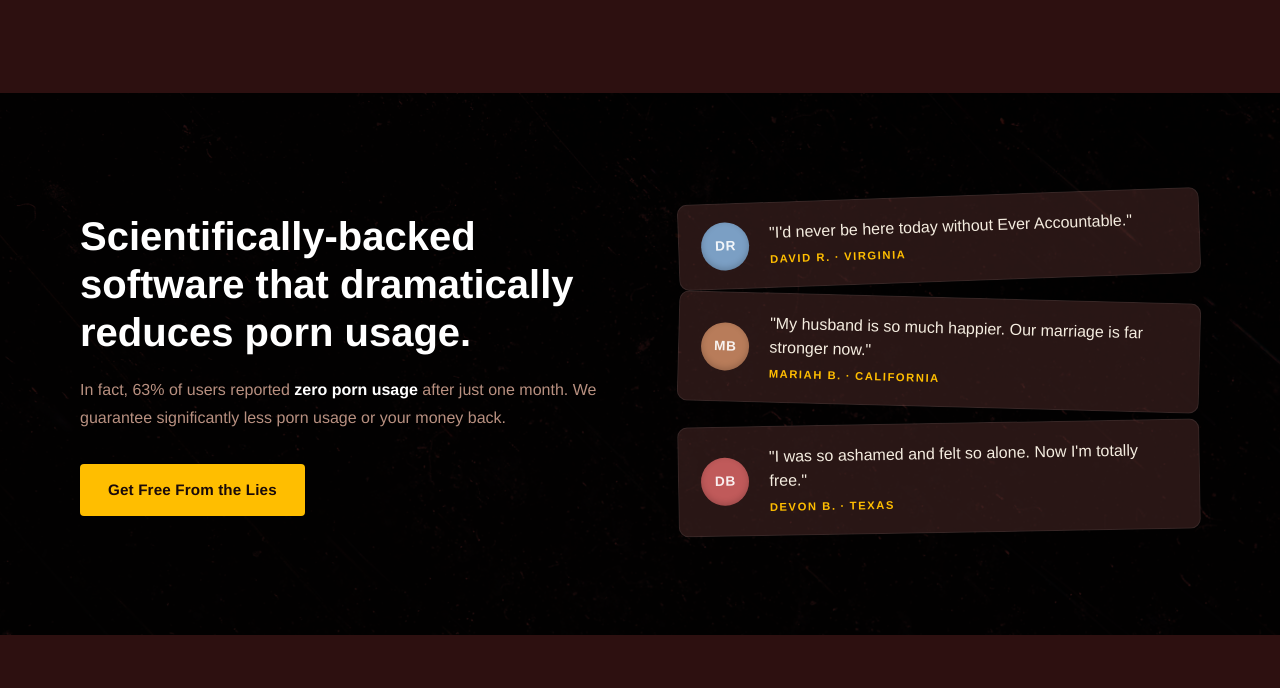
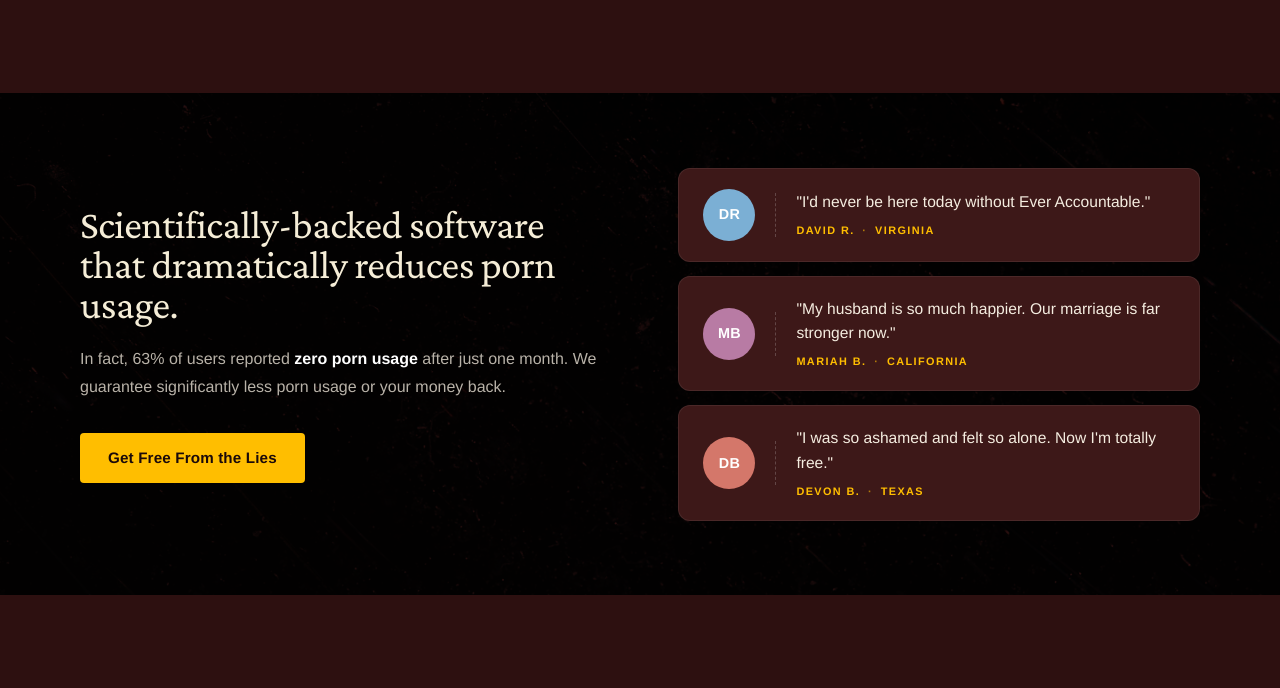
Before and after one commit to everaccdev/pornlies, an Astro site: page / in a window 1280 px wide. Shown: the part 1185-1873 px from the top of the page. Built offline with nearby package versions, Linux system fonts and the light colour scheme; Astro itself is replaced by a stand-in of ours; grey boxes are pictures that could not be loaded; a web font is replaced by a local one.

Commit message:
CSS changes

```diff
--- a/src/components/ScienceBacked.astro
+++ b/src/components/ScienceBacked.astro
@@ -1,10 +1,9 @@
 ---
 interface Testimonial {
-  initials: string;
   name: string;
   location: string;
   quote: string;
-  rotate: number; // degrees of tilt
+  initials: string;
   avatarColor: string;
 }
 
@@ -16,30 +15,9 @@
 
 const {
   testimonials = [
-    {
-      initials: 'DR',
-      name: 'David R.',
-      location: 'Virginia',
-      quote: '"I\'d never be here today without Ever Accountable."',
-      rotate: -2,
-      avatarColor: '#7b9fc4',
-    },
-    {
-      initials: 'MB',
-      name: 'Mariah B.',
-      location: 'California',
-      quote: '"My husband is so much happier. Our marriage is far stronger now."',
-      rotate: 1.5,
-      avatarColor: '#b87c5a',
-    },
-    {
-      initials: 'DB',
-      name: 'Devon B.',
-      location: 'Texas',
-      quote: '"I was so ashamed and felt so alone. Now I\'m totally free."',
-      rotate: -1,
-      avatarColor: '#c05a5a',
-    },
+    { name: 'David R.',  location: 'Virginia',    quote: "I'd never be here today without Ever Accountable.", initials: 'DR', avatarColor: '#7BAFD4' },
+    { name: 'Mariah B.', location: 'California',  quote: "My husband is so much happier. Our marriage is far stronger now.", initials: 'MB', avatarColor: '#B87BA4' },
+    { name: 'Devon B.',  location: 'Texas',       quote: "I was so ashamed and felt so alone. Now I'm totally free.", initials: 'DB', avatarColor: '#D4776A' },
   ],
   ctaHref = 'https://everaccountable.com/fighting-porn-together/',
   ctaLabel = 'Get Free From the Lies',
@@ -58,27 +36,33 @@
         In fact, 63% of users reported <strong>zero porn usage</strong> after just one month.
         We guarantee significantly less porn usage or your money back.
       </p>
-      <a href={ctaHref} target="_blank" rel="noopener" class="btn btn--primary science-btn">
+      <a
+        href={ctaHref}
+        target="_blank"
+        rel="noopener"
+        class="btn btn--primary"
+      >
         {ctaLabel}
       </a>
     </div>
 
-    <!-- Right: stacked + tilted testimonial cards -->
-    <div class="science-cards">
+    <!-- Right: stacked testimonial cards, bleed top/bottom -->
+    <div class="science-right">
       {testimonials.map((t, i) => (
-        <div
-          class={`science-card reveal animate-fadeup--delay-${i + 1}`}
-          style={`--rotate: ${t.rotate}deg`}
-        >
+        <div class={`science-card reveal animate-fadeup--delay-${i + 1}`}>
+          <!-- Avatar circle with colored bg + initials -->
           <div class="science-card__avatar" style={`background-color: ${t.avatarColor}`}>
-            {t.initials}
+            <span class="science-card__initials">{t.initials}</span>
           </div>
+
+          <!-- Dashed vertical divider -->
+          <div class="science-card__divider" aria-hidden="true"></div>
+
+          <!-- Quote + attribution -->
           <div class="science-card__body">
-            <p class="science-card__quote">{t.quote}</p>
+            <p class="science-card__quote">"{t.quote}"</p>
             <p class="science-card__author">
-              <span class="science-card__name">{t.name}</span>
-              <span aria-hidden="true"> · </span>
-              <span class="science-card__location">{t.location}</span>
+              {t.name} <span class="science-card__dot">·</span> {t.location}
             </p>
           </div>
         </div>
@@ -89,15 +73,16 @@
 </section>
 
 <style>
-  /* ── Section shell ──────────────────────────────────────────────────────── */
   .science-section {
-    background-color: var(--color-bg-mid);
-    /* Paint texture as section background */
+    /* Correct dark maroon — NOT near-black */
+    background-color: #2d1010;
     background-image: url('/images/textures/texture-paint.png');
     background-size: cover;
     background-position: center;
     background-blend-mode: multiply;
-    padding-block: clamp(4rem, 8vw, 7rem);
+    position: relative;
+    padding-block: clamp(4rem, 9vw, 7rem);
+    overflow: visible; /* allow cards to bleed */
   }
 
   .science-inner {
@@ -106,7 +91,7 @@
     padding-inline: clamp(1rem, 4vw, 2.5rem);
     display: grid;
     grid-template-columns: 1fr 1fr;
-    gap: clamp(3rem, 6vw, 7rem);
+    gap: clamp(3rem, 6vw, 6rem);
     align-items: center;
   }
 
@@ -117,19 +102,21 @@
     }
   }
 
-  /* ── Left column ────────────────────────────────────────────────────────── */
+  /* ── Left column ── */
+  /* Figma: Crimson Pro, weight 500, 40px, line-height 40px (1:1), letter-spacing -0.5px, color #F5EDD7 */
   .science-heading {
-    font-family: var(--font-display);
-    font-size: clamp(1.75rem, 3.5vw, 2.5rem);
-    font-weight: 700;
-    color: var(--color-white);
-    line-height: 1.2;
+    font-family: 'Crimson Pro', Georgia, serif;
+    font-size: clamp(1.75rem, 3.2vw, 2.5rem);
+    font-weight: 500;
+    color: #F5EDD7;
+    line-height: 1;
+    letter-spacing: -0.5px;
     margin-bottom: 1.25rem;
   }
 
   .science-stat {
-    font-size: clamp(0.9rem, 1.5vw, 1rem);
-    color: var(--color-text-muted);
+    font-size: clamp(0.9rem, 1.4vw, 1rem);
+    color: rgba(245, 237, 224, 0.75);
     line-height: 1.75;
     margin-bottom: 2rem;
   }
@@ -139,82 +126,86 @@
     font-weight: 700;
   }
 
-  .science-btn {
-    /* override pill radius — keep square 4px */
-    border-radius: var(--radius-sm) !important;
-    font-size: 0.95rem;
-    padding: 0.85rem 1.75rem;
+  /* ── Right column: testimonial cards ── */
+  .science-right {
+    display: flex;
+    flex-direction: column;
+    gap: 0.875rem;
+    /* Bleed cards beyond the section top/bottom */
+    margin-block: -3rem;
+    padding-block: 0.5rem;
   }
 
-  /* ── Right column: stacked tilted cards ─────────────────────────────────── */
-  .science-cards {
-    display: flex;
-    flex-direction: column;
-    gap: 1rem;
+  @media (max-width: 860px) {
+    .science-right {
+      margin-block: 0;
+    }
   }
 
+  /* ── Individual testimonial card ── */
   .science-card {
     display: flex;
     align-items: center;
-    gap: 1.25rem;
-    background: rgba(89, 50, 48, 0.45);
+    gap: 0;
+    background: #3d1818;
     border: 1px solid rgba(255, 255, 255, 0.07);
-    border-radius: 10px;
-    padding: 1.1rem 1.4rem;
-    /* Each card tilts slightly — value set via inline --rotate custom prop */
-    transform: rotate(var(--rotate, 0deg));
-    transition: transform 0.3s ease;
-    position: relative;
+    border-radius: 12px;
+    padding: 1.25rem 1.5rem;
+    overflow: hidden;
   }
 
-  .science-card:hover {
-    transform: rotate(0deg) translateY(-2px);
-  }
-
-  /* ── Avatar circle ──────────────────────────────────────────────────────── */
+  /* Avatar circle */
   .science-card__avatar {
-    width: 48px;
-    height: 48px;
+    width: 52px;
+    height: 52px;
     border-radius: 50%;
     flex-shrink: 0;
     display: flex;
     align-items: center;
     justify-content: center;
-    font-family: var(--font-body);
-    font-size: 0.85rem;
-    font-weight: 700;
-    color: rgba(255,255,255,0.9);
-    letter-spacing: 0.05em;
-    /* Subtle inner shadow to give depth */
-    box-shadow: inset 0 -2px 6px rgba(0,0,0,0.2);
+    margin-right: 1.25rem;
   }
 
-  /* ── Quote + author ─────────────────────────────────────────────────────── */
+  .science-card__initials {
+    font-family: var(--font-body);
+    font-size: 0.9rem;
+    font-weight: 700;
+    color: #fff;
+    letter-spacing: 0.02em;
+  }
+
+  /* Dashed vertical divider */
+  .science-card__divider {
+    width: 0;
+    height: 44px;
+    border-left: 1.5px dashed rgba(255, 255, 255, 0.2);
+    flex-shrink: 0;
+    margin-right: 1.25rem;
+  }
+
+  /* Body */
   .science-card__body {
     flex: 1;
-    min-width: 0;
   }
 
   .science-card__quote {
-    font-size: clamp(0.9rem, 1.4vw, 1rem);
+    font-size: 0.975rem;
     color: var(--color-text);
-    line-height: 1.5;
-    margin-bottom: 0.4rem;
+    line-height: 1.55;
+    margin-bottom: 0.5rem;
     font-style: normal;
   }
 
   .science-card__author {
-    font-size: 0.7rem;
+    font-size: 0.68rem;
     font-weight: 700;
-    letter-spacing: 0.14em;
+    letter-spacing: 0.13em;
     text-transform: uppercase;
     color: var(--color-accent-gold);
-    display: flex;
-    align-items: center;
-    gap: 0.25rem;
-    flex-wrap: wrap;
   }
 
-  .science-card__name  { color: var(--color-accent-gold); }
-  .science-card__location { color: var(--color-accent-gold); }
+  .science-card__dot {
+    margin-inline: 0.3em;
+    opacity: 0.6;
+  }
 </style>
--- a/src/styles/global.css
+++ b/src/styles/global.css
@@ -531,10 +531,11 @@
   display: grid;
   grid-template-columns: repeat(4, 1fr);
   gap: 1rem;
-  align-items: start;   /* let cards grow naturally */
+  /* align-items: stretch so cells give cards their full height */
+  align-items: stretch;
 }
 
-@media (max-width: 1024px) {
+@media (max-width: 1100px) {
   .lies-grid { grid-template-columns: repeat(3, 1fr); }
 }
 
@@ -542,7 +543,7 @@
   .lies-grid { grid-template-columns: repeat(2, 1fr); }
 }
 
-@media (max-width: 400px) {
+@media (max-width: 420px) {
   .lies-grid { grid-template-columns: 1fr; }
 }
 
@@ -559,7 +560,12 @@
   cursor: pointer;
   perspective: 1200px;
   text-decoration: none;
+  /* Portrait ratio: 245×384 from Figma.
+     width: 100% of grid cell, height derived from aspect-ratio.
+     min-height prevents collapse in older browsers. */
+  width: 100%;
   aspect-ratio: 245 / 384;
+  min-height: 280px;
 }
 
 .lie-card__inner {
```
Also changed, not shown: 2 other files.
